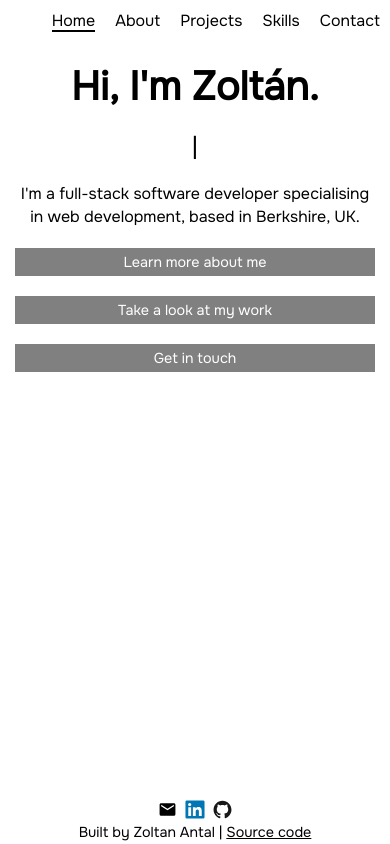
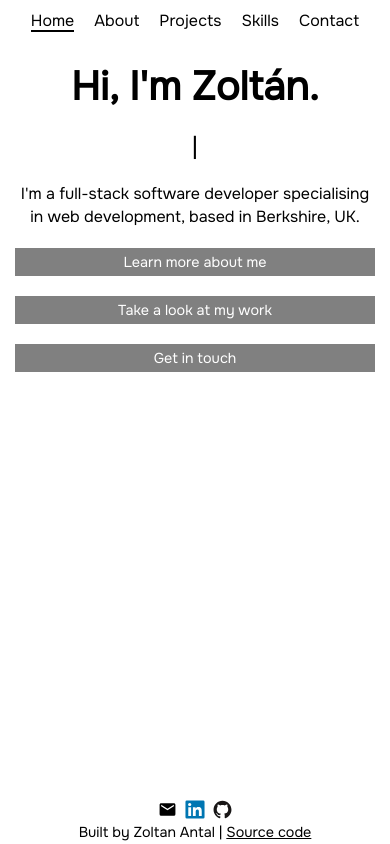
Before and after one commit to zoltan-antal/portfolio-website, a React (Vite) app: page / in a window 390 px wide. Built offline with nearby package versions, Linux system fonts and the light colour scheme.

Commit message:
Optimise mobile layout of navbar

```diff
--- a/src/components/Header/Nav.css
+++ b/src/components/Header/Nav.css
@@ -1,10 +1,16 @@
 nav {
+  grid-area: nav;
+
   ul {
     display: flex;
     flex-direction: row;
     justify-content: flex-end;
     align-items: center;
     gap: 20px;
+
+    @media only screen and (max-width: 768px) {
+      justify-content: center;
+    }
 
     list-style-type: none;
 
--- a/src/components/Header/index.css
+++ b/src/components/Header/index.css
@@ -1,7 +1,11 @@
 header {
-  display: flex;
-  flex-direction: row;
-  justify-content: space-between;
-  align-items: center;
+  display: grid;
+  grid-template-columns: 1fr 1fr;
+  grid-template-areas: '. nav';
   padding: 10px;
+
+  @media only screen and (max-width: 768px) {
+    grid-template-columns: 1fr;
+    grid-template-areas: 'nav';
+  }
 }
--- a/src/components/Header/index.jsx
+++ b/src/components/Header/index.jsx
@@ -4,7 +4,6 @@
 const Header = () => {
   return (
     <header>
-      <h1></h1>
       <Nav></Nav>
     </header>
   );
```
